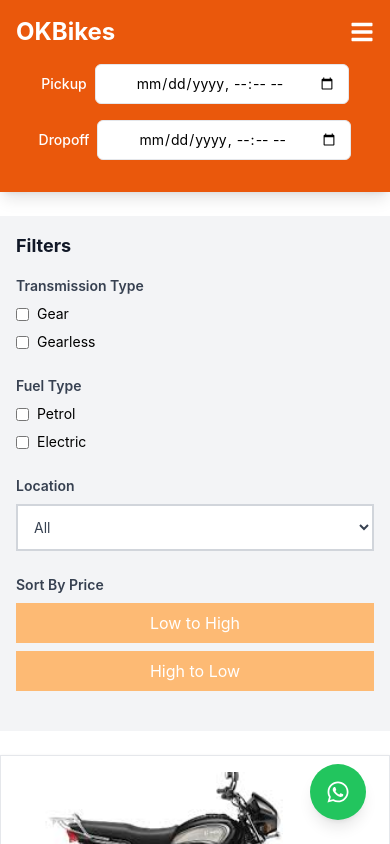
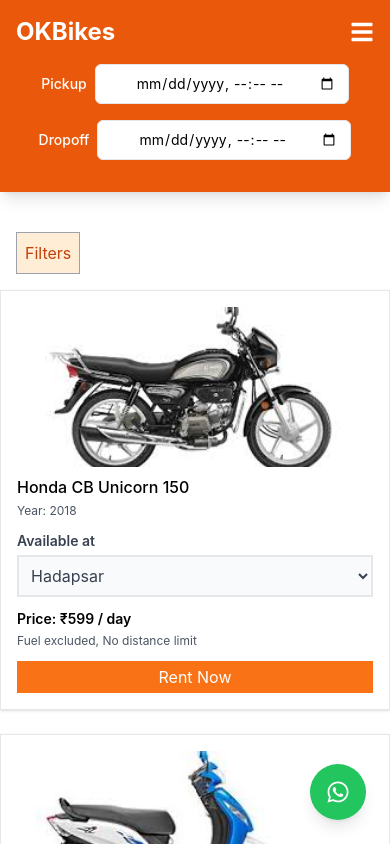
Before and after one commit to rishiram21/vegobike_rental_frontend_users, a React (Vite) app: page /hero in a window 390 px wide. Shown: the top 844 px of the page. Built offline with nearby package versions, Linux system fonts and the light colour scheme.

Commit message:
images update

```diff
--- a/src/components/BikeList.jsx
+++ b/src/components/BikeList.jsx
@@ -21,6 +21,7 @@
   const [filteredBikes, setFilteredBikes] = useState(bikes);
   const [selectedFilters, setSelectedFilters] = useState({ transmissionType: [], fuelType: [], location: "" });
   const [sortOrder, setSortOrder] = useState("");
+  const [showFilters, setShowFilters] = useState(false);  // State to toggle filter section visibility
 
   const toggleFilter = (filterArray, value) =>
     filterArray.includes(value) ? filterArray.filter((item) => item !== value) : [...filterArray, value];
@@ -51,8 +52,19 @@
 
   return (
     <div className="container mx-auto py-6 border-6 flex flex-col lg:flex-row">
+      {/* Mobile Filter Toggle Button */}
+      <div className="lg:hidden flex justify-start p-4">
+        <button
+          className="p-2 bg-orange-100 text-orange-700 border border-gray-400 transition-all duration-300 ease-in-out transform hover:bg-orange-300 hover:scale-105"
+          onClick={() => setShowFilters(!showFilters)}
+        >
+          Filters
+        </button>
+      </div>
+
       {/* Filter Section */}
-      <aside className="w-full lg:w-1/4 bg-gray-100 p-4 -lg mb-6 lg:mb-0">
+      {showFilters && (
+        <aside className="w-full lg:w-1/4 bg-gray-100 p-4 mb-6 lg:mb-0">
           <h3 className="text-lg font-bold mb-4 text-gray-900">Filters</h3>
           <div className="mb-6">
             <h4 className="font-semibold mb-2 text-sm text-gray-700">Transmission Type</h4>
@@ -94,6 +106,7 @@
             </button>
           </div>
         </aside>
+      )}
 
       {/* Bike Listing */}
       <main className="w-full lg:w-3/4 pl-0 lg:pl-6">
```
Lines whose indentation alone changed are shown as unchanged.
